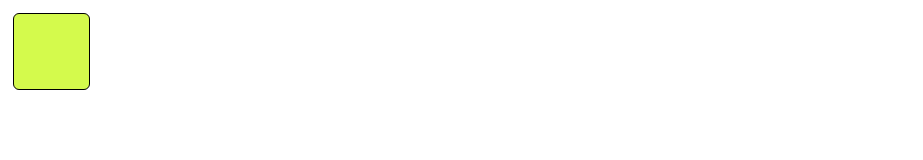
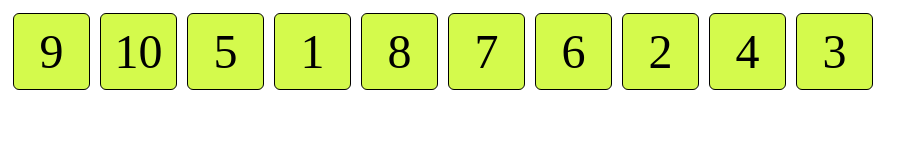
Before and after one commit to MikaRamparany/Manip-DOM-JS, a plain HTML site: page index.html in a window 1280 px wide. Shown: the whole page, without its empty margins (0-923 px from the left). Drawn offline with Linux system fonts and the light colour scheme.

Commit message:
ajout boucle +

```diff
--- a/index.html
+++ b/index.html
@@ -15,11 +15,43 @@
             <div id="board"></div>
 
             <script> /* ici notre code JS*/
+                function shuffleChildren(parent){
+                    let children = parent.children
+                    let i = children.length, k ; temp
+                    while (--i > 0){
+                        k = Math.floor(Math.random() * (i+1))
+                        temp = children[k]
+                        children[k] = children[i]
+                        parent.appenChild(temp)
+                    }
+                }
+
                 const box = document.createElement("div")
                 box.classList.add("box")
 
                 const board = document.querySelector("#board")
-                board.appendChild(box)
+               /* board.appendChild(box)
+                 box.innerText = 1 */
+
+                for(let i = 1; i <= 10; i++){
+                    let newbox = box.cloneNode()
+                    newbox.innerText = i
+                    board.appendChild(newbox)
+                    newbox.add
+                }
+                let i = board.children.length, k , temp
+                while (--i > 0) { // On boucle tant que 1 oté de i est toujours positif // k stocke un nombre aléatoire basé sur i
+                    k = Math.floor (Math.random() * (i+1))
+                    //temp pointe temporairement l'élément à la positioin k dans le board
+
+                    temp = board.children[k]
+                    //remplace l'élément à la disposition k par l'élément à la position i
+
+                    board.children[k] = board.children[i] // place l'élément k pointé temporairement à la fin du contenu de board
+                    board.appendChild(temp)
+                }
+
+             shuffleChildren(board)
             </script>
         </body>
 </html>
```
